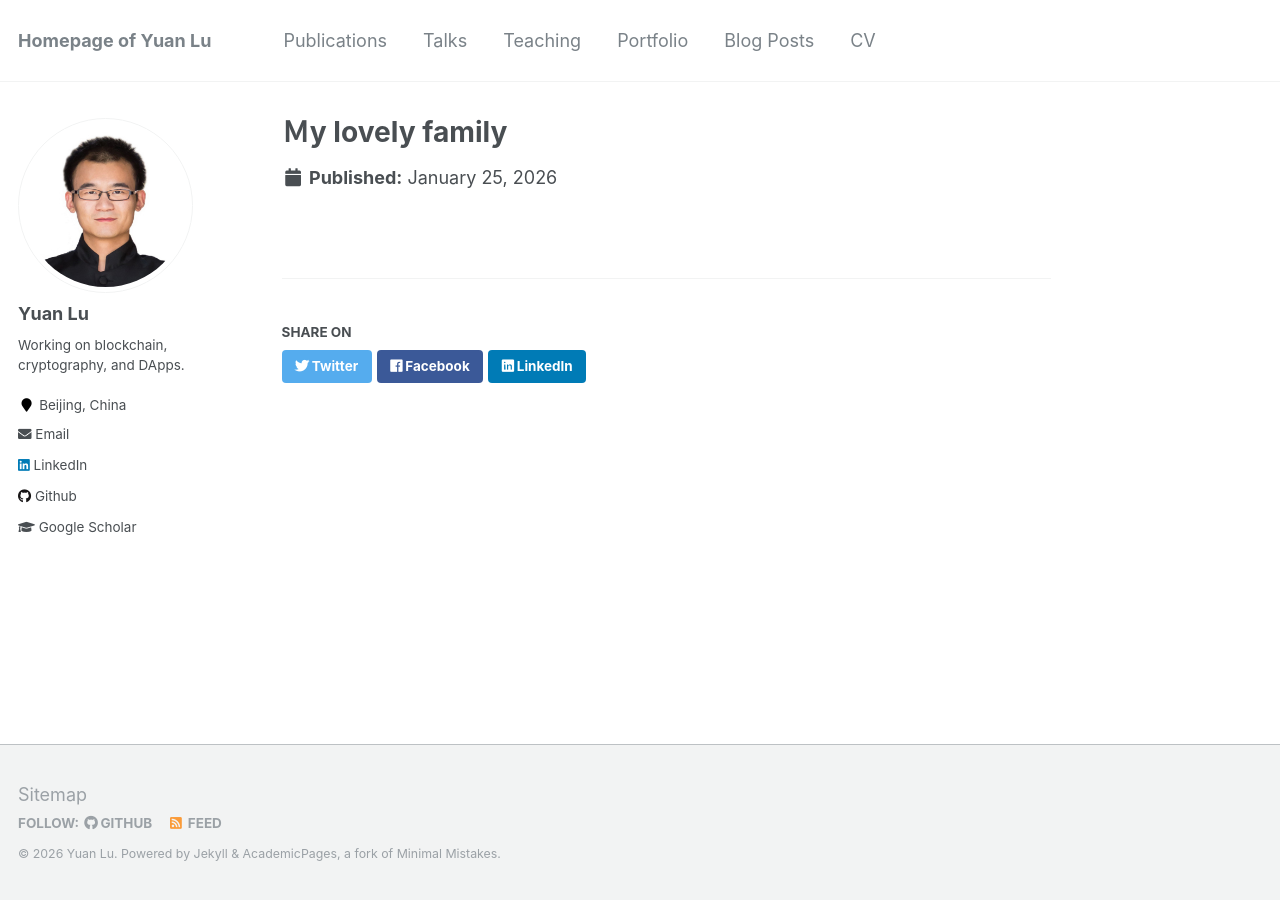
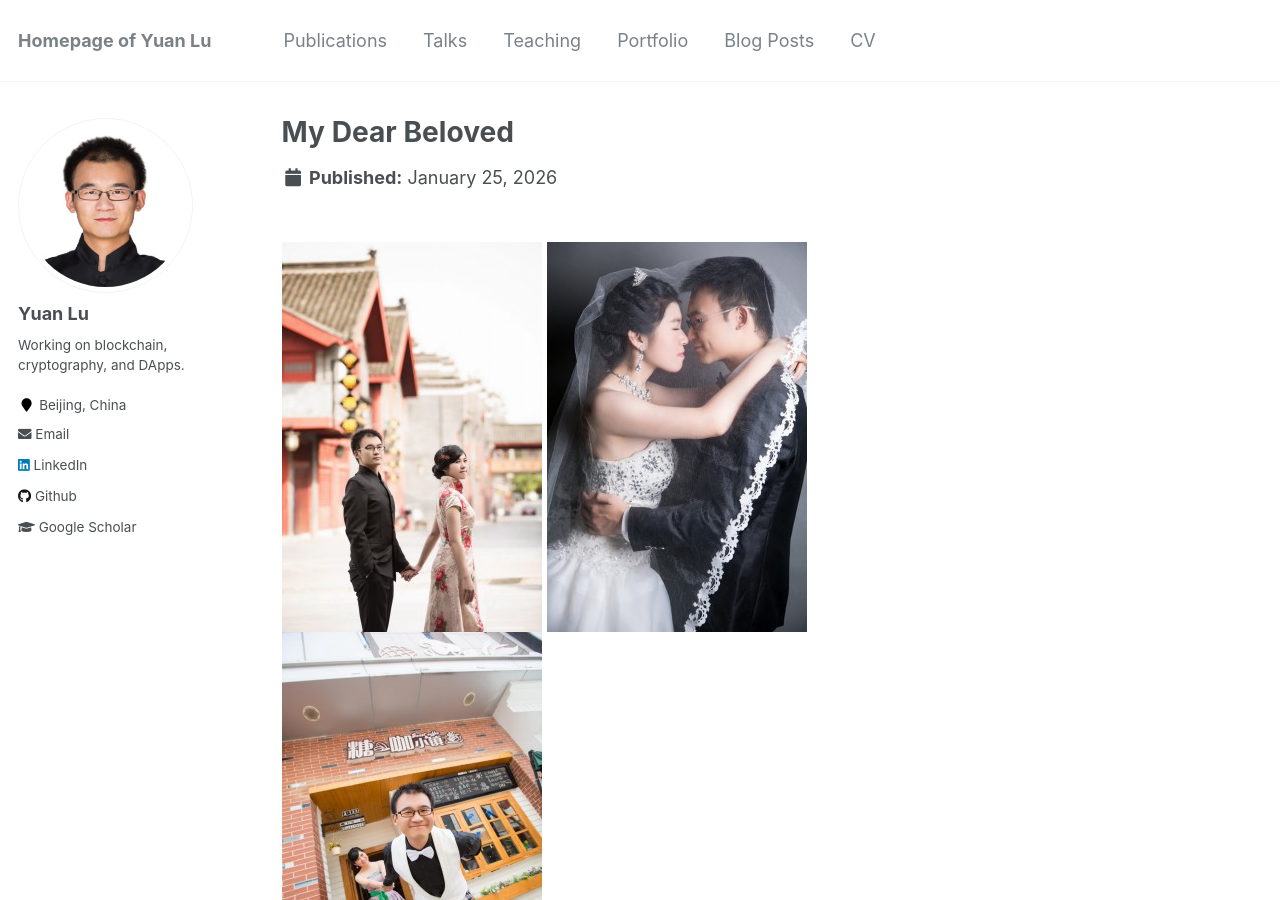
Before and after one commit to yylluu/yylluu.github.io, a Jekyll site: the page built from _portfolio/portfolio-family.md, in a window 1280 px wide and 900 px high. Built offline with Jekyll 4.4.1, drawn with Linux system fonts in a browser that asks for light colours.

Commit message:
Update portfolio-family.md

```diff
--- a/_portfolio/portfolio-family.md
+++ b/_portfolio/portfolio-family.md
@@ -1,13 +1,22 @@
 ---
-title: "Ｍy lovely family"
+title: "My Dear Beloved"
 permalink: /portfolio/portfolio-family
-excerpt: "<br><img src='/images/1.jpg'> <img src='/images/2.jpg'> <img src='/images/3.jpg'> <br/>
-<br><img src='/images/4.jpg'> <img src='/images/5.jpg'> <img src='/images/6.jpg'> <br/>
-<br><img src='/images/7.jpg'> <img src='/images/8.jpg'> <img src='/images/9.jpg'> <br/>
-<br><img src='/images/10.jpg'> <img src='/images/11.jpg'> <img src='/images/12.jpg'> <br/>"
 collection: portfolio
 ---
 
+<br>
+<img src="/images/4.jpg">
+<img src="/images/5.jpg">
+<img src="/images/6.jpg">
+<br>
+
+<br>
+<img src="/images/7.jpg">
+<img src="/images/8.jpg">
+<img src="/images/9.jpg">
+<br>
+
+
 <!---
-This is an item in your portfolio. It can be have images or nice text. If you name the file .md, it will be parsed as markdown. If you name the file .html, it will be parsed as HTML.
+This is an item in your portfolio. It can have images or nice text. If you name the file .md, it will be parsed as markdown. If you name the file .html, it will be parsed as HTML.
 -->
```
